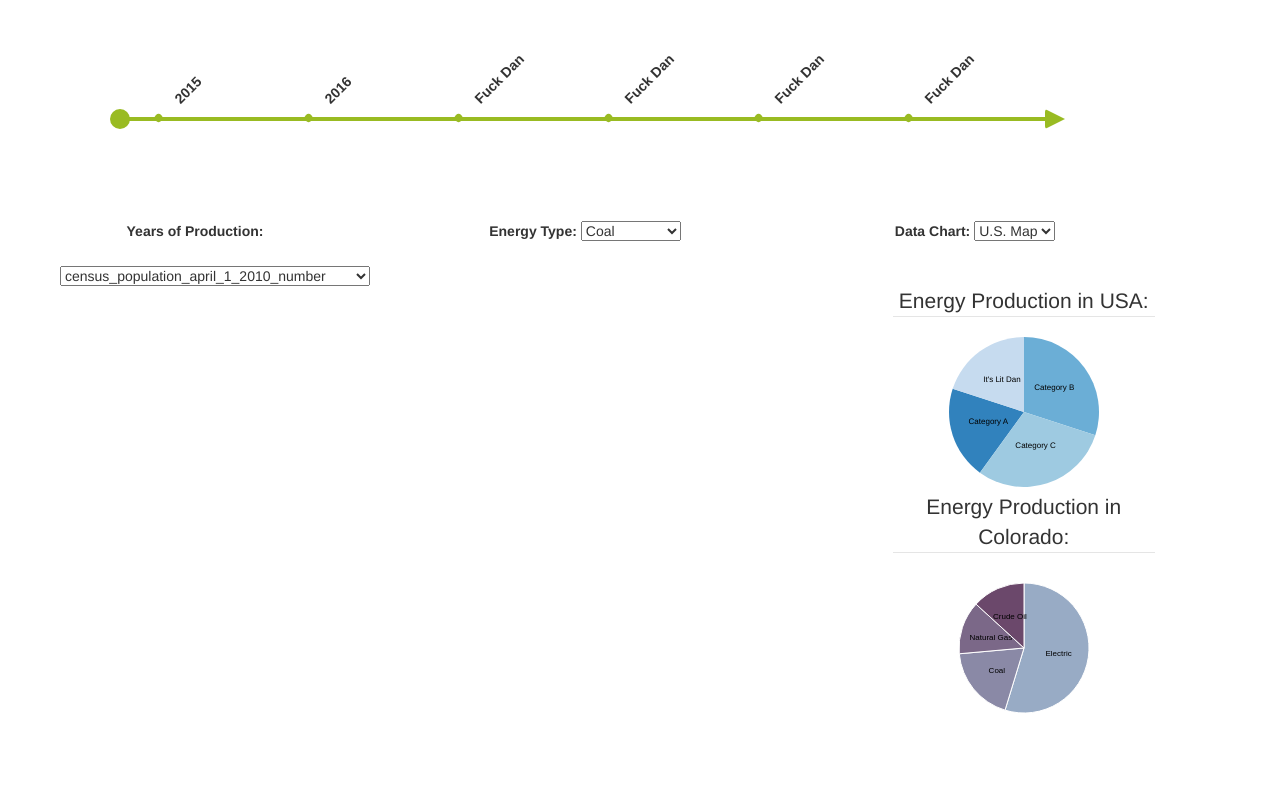
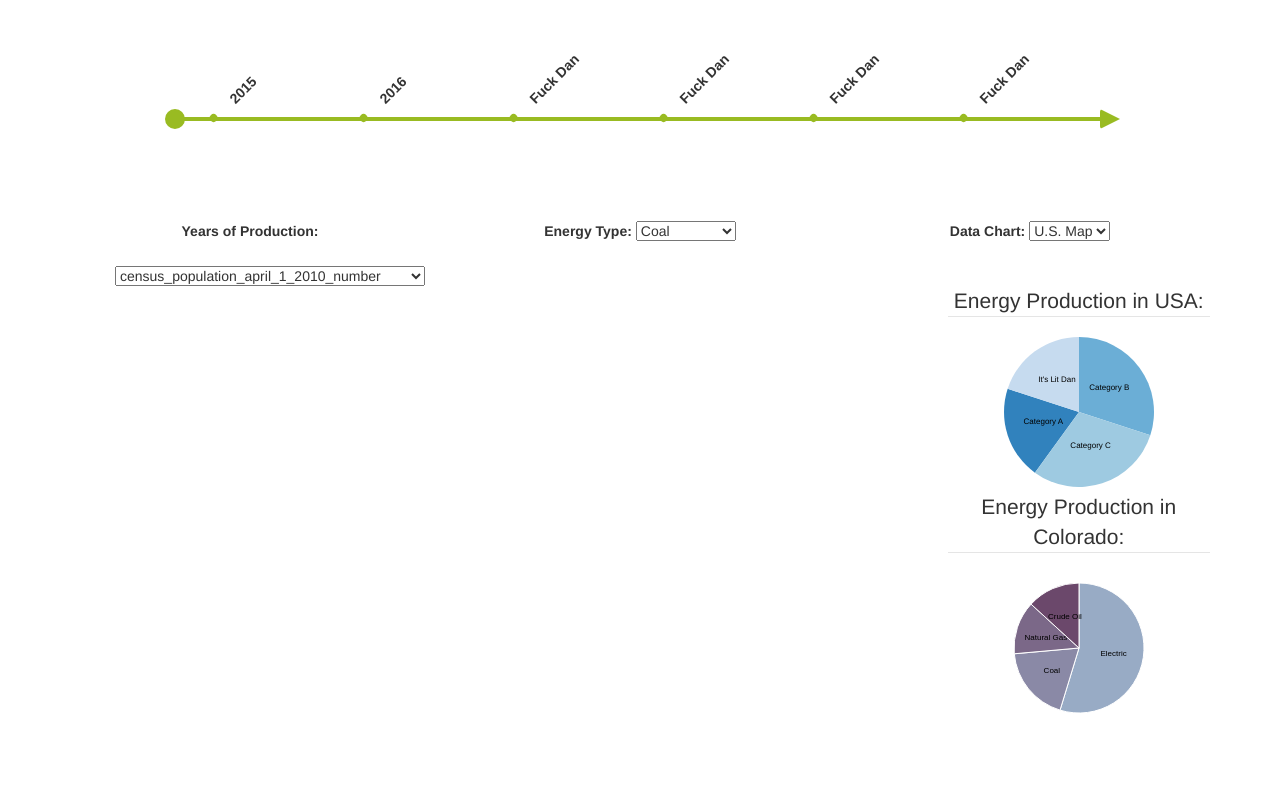
Before and after one commit to KyleJayMaxwell/angular-capStone, a website: page src/index.html in a window 1280 px wide. Shown: the part 53-844 px from the top of the page. Drawn offline with nearby package versions, Linux system fonts and the light colour scheme; no server answers; a script that the page names is missing.

Commit message:
us map change

```diff
--- a/src/client/css/usMap.css
+++ b/src/client/css/usMap.css
@@ -1,10 +1,3 @@
-
-body {
-  font-family: "Helvetica Neue", Helvetica, Arial, sans-serif;
-  width: 960px;
-  height: 500px;
-  position: relative;
-}
 
 /* stylesheet for your custom graph */
 
```
